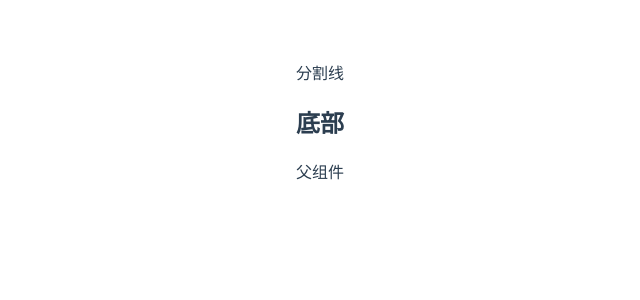
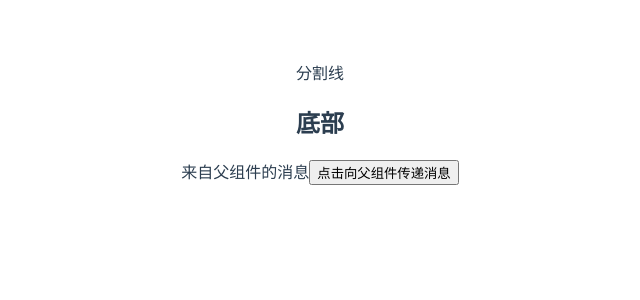
Before and after one commit to songshuiyang/Vue-learn, a Vue app: page / in a window 1280 px wide. Shown: the top 300 px of the page, without its empty margins (320-960 px from the left). Built offline with nearby package versions, Linux system fonts and the light colour scheme.

Commit message:
子组件向父组件传递信息

```diff
--- a/src/App.vue
+++ b/src/App.vue
@@ -4,7 +4,7 @@
     <!-- <router-view/> -->
     <menu></menu>
      分割线
-    <foot msgFromFather='父组件'></foot>
+    <foot msgFromFather='来自父组件的消息' v-on:child-tell-me-something='listenToMyBoy'></foot>
   </div>
 </template>
 
@@ -17,6 +17,11 @@ export default {
   components: { // 注册组件才能使用,SelectItem Vue会把这个转化成 <select-item></select-item>
     Menu,
     Foot
+  },
+  methods:{
+    listenToMyBoy:function(msg){
+      alert(msg)
+    }
   }
 }
 </script>
--- a/src/components/foot.vue
+++ b/src/components/foot.vue
@@ -1,8 +1,8 @@
 <template>
-
    <div>
 			<h2>底部</h2>
 			<span v-text="msgFromFather"></span>
+			<button v-on:click="onClickMe">点击向父组件传递消息</button>
    </div>
 </template>
 <script>
@@ -13,6 +13,11 @@ export default {
         item:''
     }
   },
-  props:['msgFromFather']
+	props:['msgFromFather'],
+	methods: {
+		onClickMe: function () {
+			this.$emit('child-tell-me-something','来自子组件的消息');
+		}
+	}
 }
 </script>
--- a/src/components/menu.vue
+++ b/src/components/menu.vue
@@ -1,5 +1,7 @@
 <template>
-   <h2>底部1</h2>
+  <div>
+    底部1
+  </div>
 </template>
 <script>
 export default {
```
